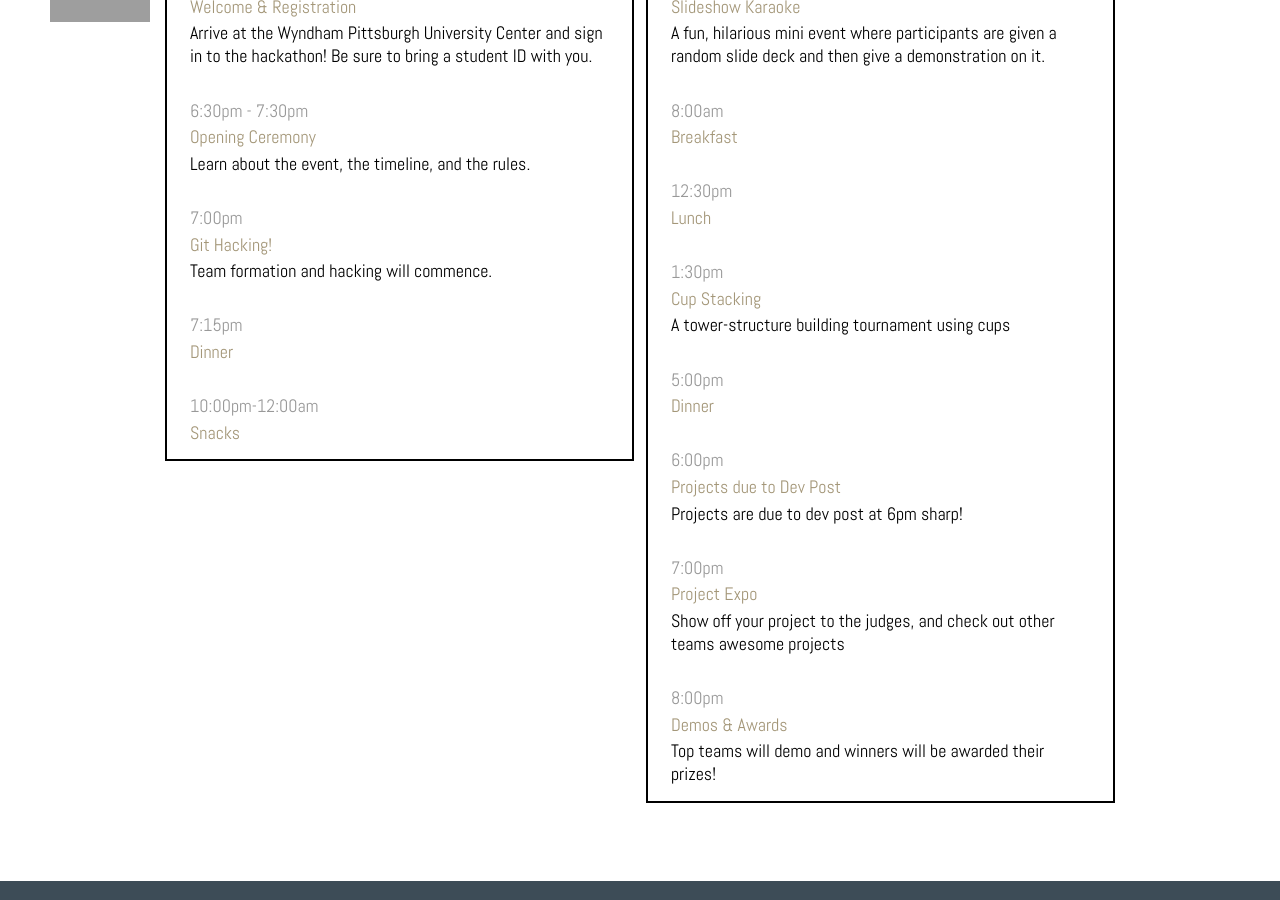
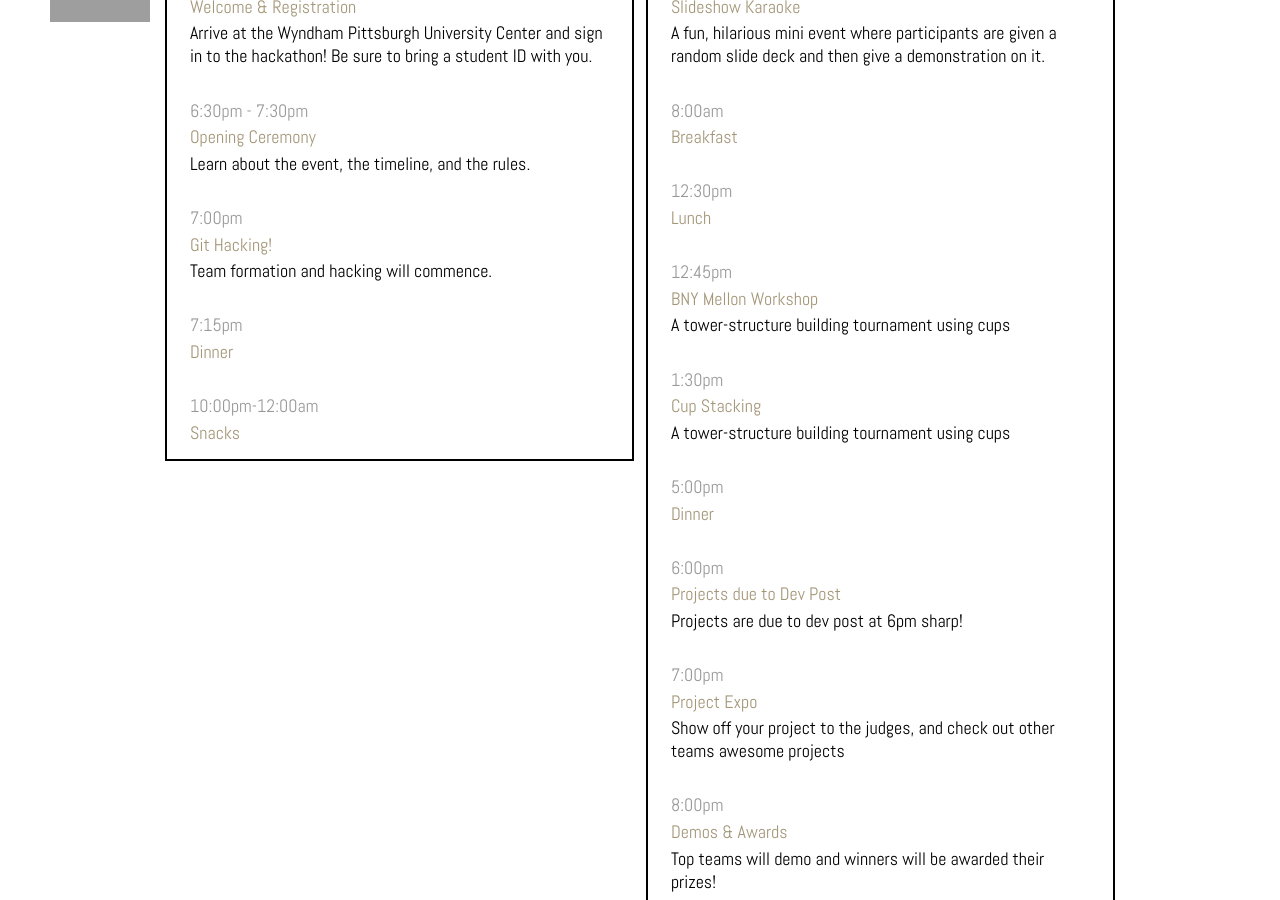
Before and after one commit to SteelHeads/steelhacks.com, a Jekyll site: the page built from index.html, in a window 1280 px wide and 900 px high, scrolled down 1130 px. Built offline with Jekyll 4.4.1, drawn with Linux system fonts in a browser that asks for light colours; grey boxes are pictures that could not be loaded.

Commit message:
BNY Mellon workshop added to events

```diff
--- a/_data/events.yml
+++ b/_data/events.yml
@@ -34,6 +34,11 @@
     - time: '12:30pm'
       title: 'Lunch'
 
+    - time: '12:45pm'
+      title: 'BNY Mellon Workshop'
+      description: |
+        A tower-structure building tournament using cups
+
     - time: '1:30pm'
       title: 'Cup Stacking'
       description: |
```
